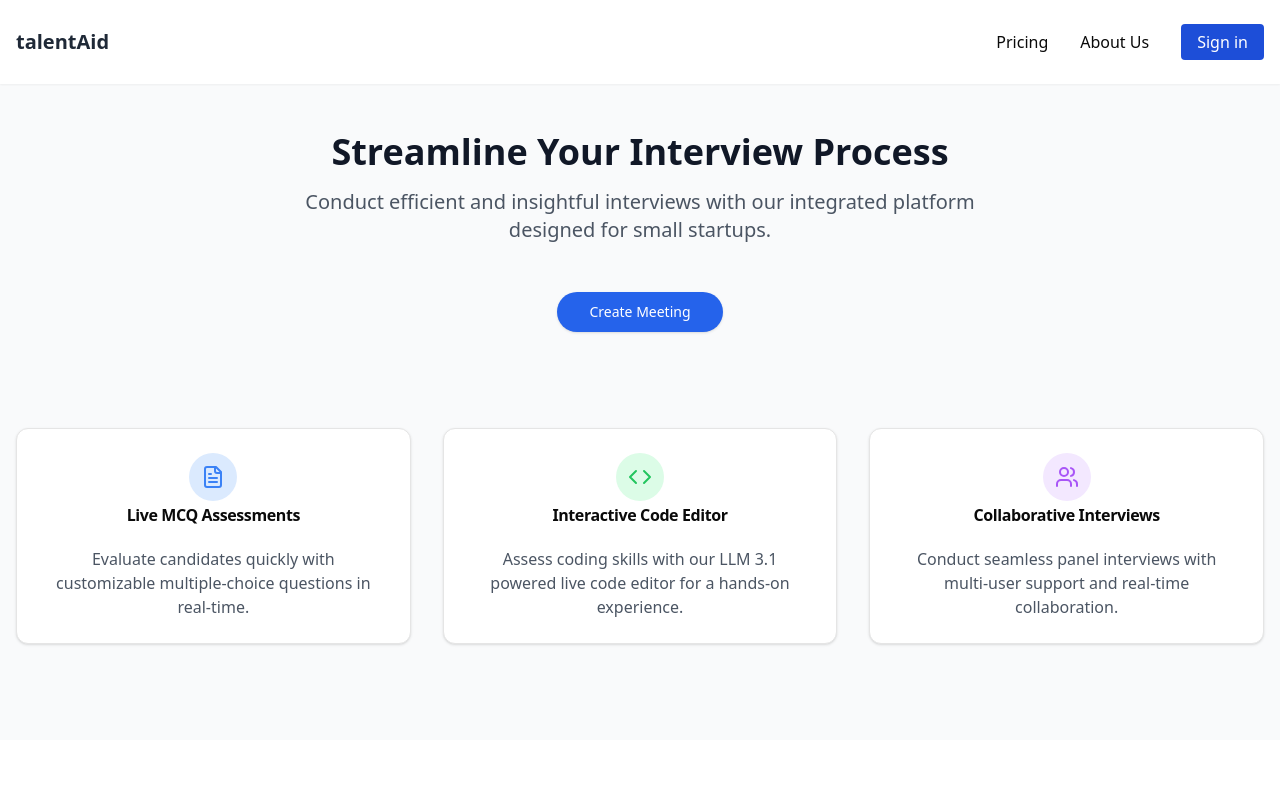
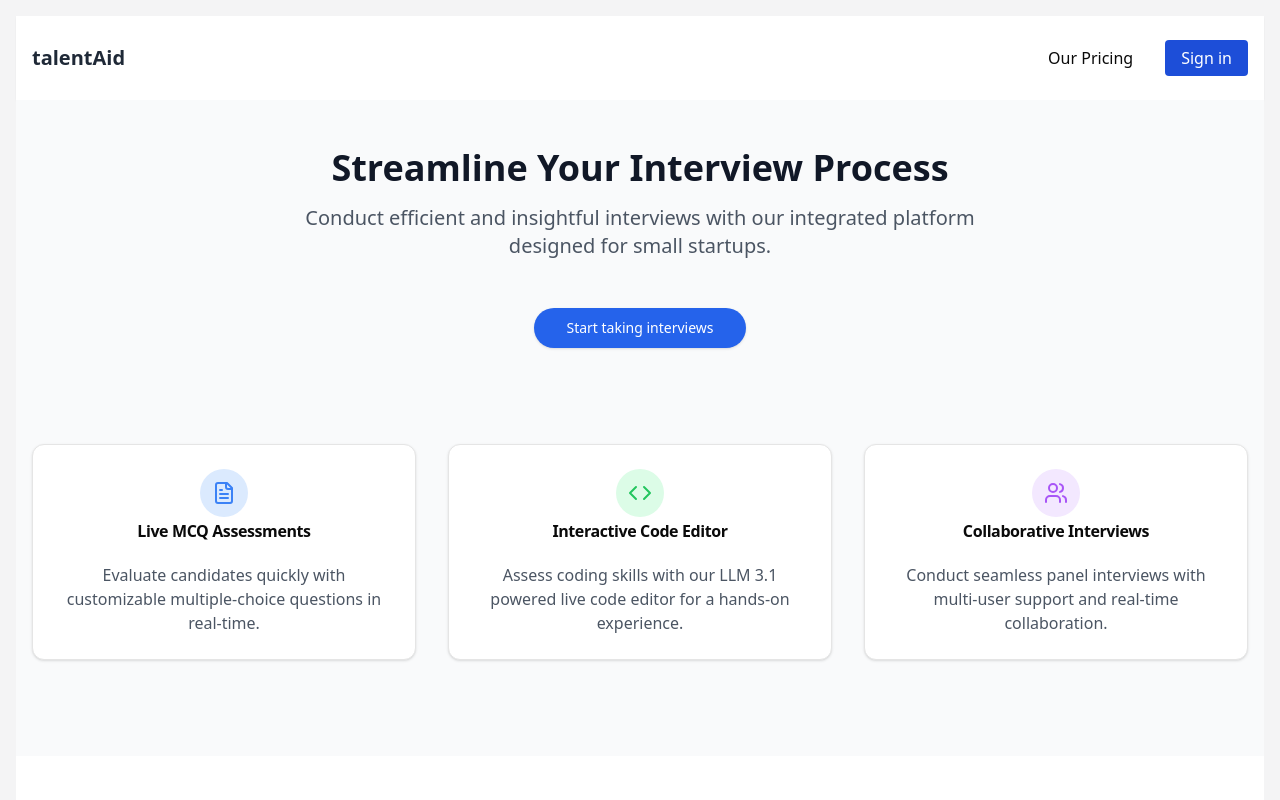
Before and after one commit to hustlerZzZ/talentIQ, a React (Vite) app in the folder frontend/: page / in a window 1280 px wide. Shown: the top 800 px of the page. Built offline with nearby package versions, Linux system fonts and the light colour scheme; no server answers.

Commit message:
Fixed minor frontend

```diff
--- a/frontend/src/App.tsx
+++ b/frontend/src/App.tsx
@@ -8,12 +8,16 @@ import ChatContainer from "./components/ChatContainer";
 import { SignedIn } from "@clerk/clerk-react";
 import CodeEditor from "./components/CodeEditor.tsx";
 import VideoConf from "./pages/VideoConf.tsx";
+import Layout from "./components/Layout.tsx";
 
 function App() {
   return (
     <BrowserRouter>
       <Routes>
-        <Route path="/" element={<Home />} />
+        <Route path="/" element={<Layout />}>
+          <Route index element={<Home />} />
+          <Route path="/pricing" element={<Pricing />} />
+        </Route>
         <Route
           path="/interviewer-dashboard"
           element={
@@ -35,9 +39,8 @@ function App() {
           path="/interview"
           element={<VideoConf role="interviewer" roomId="interview-123" />}
         />
+        <Route path="/chatbot" element={<ChatContainer />} />
 
-        <Route path="/pricing" element={<Pricing />} />
-        <Route path="/chatbot" element={<ChatContainer />} />
         <Route path="/code-editor" element={<CodeEditor />} />
       </Routes>
     </BrowserRouter>
--- /dev/null
+++ b/frontend/src/components/Footer.tsx
@@ -0,0 +1,9 @@
+export default function Footer() {
+  return (
+    <footer className="bg-gray-100 py-8">
+      <div className="container mx-auto px-4 text-center text-gray-600">
+        <p>&copy; {new Date().getFullYear()} talentAid. All rights reserved.</p>
+      </div>
+    </footer>
+  );
+}
--- a/frontend/src/components/Header.tsx
+++ b/frontend/src/components/Header.tsx
@@ -6,10 +6,11 @@ export default function Header() {
     <header className="py-6 bg-white shadow-sm">
       <div className="container mx-auto px-4">
         <nav className="flex justify-between items-center">
-          <div className="text-xl font-semibold text-gray-800">talentAid</div>
+          <Link to="/" className="text-xl font-semibold text-gray-800">
+            talentAid
+          </Link>
           <div className="space-x-8 flex items-center justify-between">
-            <Link to="/pricing">Pricing</Link>
-            <Link to="/about-us">About Us</Link>
+            <Link to="/pricing">Our Pricing</Link>
 
             <div className="bg-[#1D4ED8] hover:bg-blue-800 text-white px-4 py-1.5 rounded">
               <SignInButton
--- /dev/null
+++ b/frontend/src/components/Layout.tsx
@@ -0,0 +1,15 @@
+import { Outlet } from "react-router-dom";
+import Header from "./Header.tsx";
+import Footer from "./Footer.tsx";
+
+function Layout() {
+  return (
+    <div className="bg-zinc-100 p-4 h-screen grid grid-rows-[auto_1fr]">
+      <Header />
+      <Outlet />
+      <Footer />
+    </div>
+  );
+}
+
+export default Layout;
--- a/frontend/src/pages/Landing/Home.tsx
+++ b/frontend/src/pages/Landing/Home.tsx
@@ -12,12 +12,11 @@ import {
   AccordionTrigger,
 } from "../../components/ui/accordion";
 import { Code, FileText, Users } from "lucide-react";
-import Header from "../../components/Header.tsx";
+import Footer from "../../components/Footer.tsx";
 
 export default function InterviewPlatform() {
   return (
     <div className="flex flex-col min-h-screen bg-gray-50">
-      <Header />
       <main className="flex-grow">
         <HeroSection />
         <FeaturesSection />
@@ -46,7 +45,7 @@ function HeroSection() {
           size="lg"
           className="bg-blue-600 hover:bg-blue-700 text-white px-8 py-3 rounded-full"
         >
-          Create Meeting
+          Start taking interviews
         </Button>
       </div>
     </section>
@@ -177,13 +176,3 @@ function FAQSection() {
     </section>
   );
 }
-
-function Footer() {
-  return (
-    <footer className="bg-gray-100 py-8">
-      <div className="container mx-auto px-4 text-center text-gray-600">
-        <p>&copy; {new Date().getFullYear()} talentAid. All rights reserved.</p>
-      </div>
-    </footer>
-  );
-}
```
Also changed, not shown: 1 other file (tests, documents, lock files or other folders).
